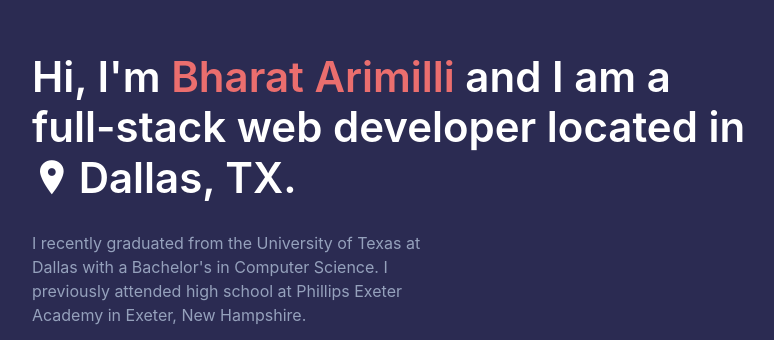
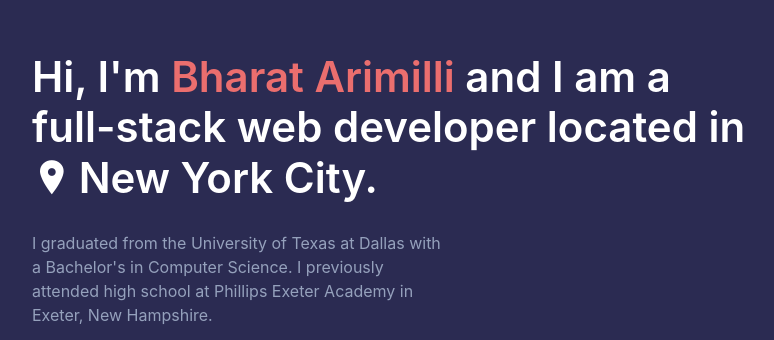
Before and after one commit to bharatari/bharatari.github.io, a plain HTML site: page index.html in a window 1280 px wide. Shown: the part 162-502 px from the top of the page, without its empty margins (243-1017 px from the left). Drawn offline with nearby package versions, Linux system fonts and the light colour scheme; a web font is replaced by a local one.

Commit message:
Update index.html

```diff
--- a/index.html
+++ b/index.html
@@ -19,10 +19,10 @@
     <div class="container full-height">
       <div class="row flex-container full-height">
         <div class="col-md-8 col-md-offset-2">
-          <h2 class="jumbo-text">Hi, I'm <span class="highlight">Bharat Arimilli</span> and I am a full-stack web developer located in <span style="white-space: nowrap;"><i class="pin-icon icon ion-ios-pin"></i>Dallas, TX.</span></h2>
+          <h2 class="jumbo-text">Hi, I'm <span class="highlight">Bharat Arimilli</span> and I am a full-stack web developer located in <span style="white-space: nowrap;"><i class="pin-icon icon ion-ios-pin"></i>New York City.</span></h2>
           <div class="row">
             <div class="col-md-7">
-              <p class="description">I recently graduated from the University of Texas at Dallas with a Bachelor's in Computer Science. I previously attended high school at Phillips Exeter Academy in Exeter, New Hampshire.</p>
+              <p class="description">I graduated from the University of Texas at Dallas with a Bachelor's in Computer Science. I previously attended high school at Phillips Exeter Academy in Exeter, New Hampshire.</p>
               <div class="row">
                 <ul class="social-links">
                   <li class="icon-link">
```
